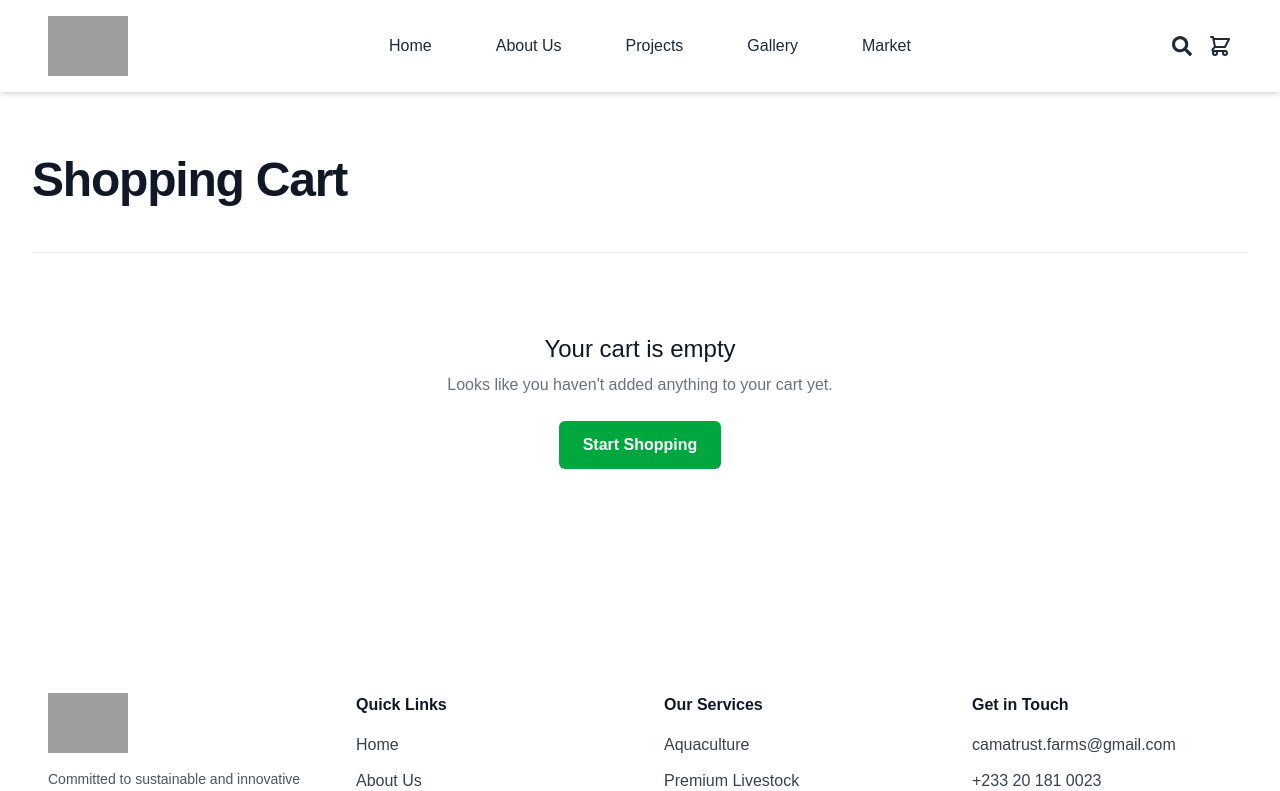
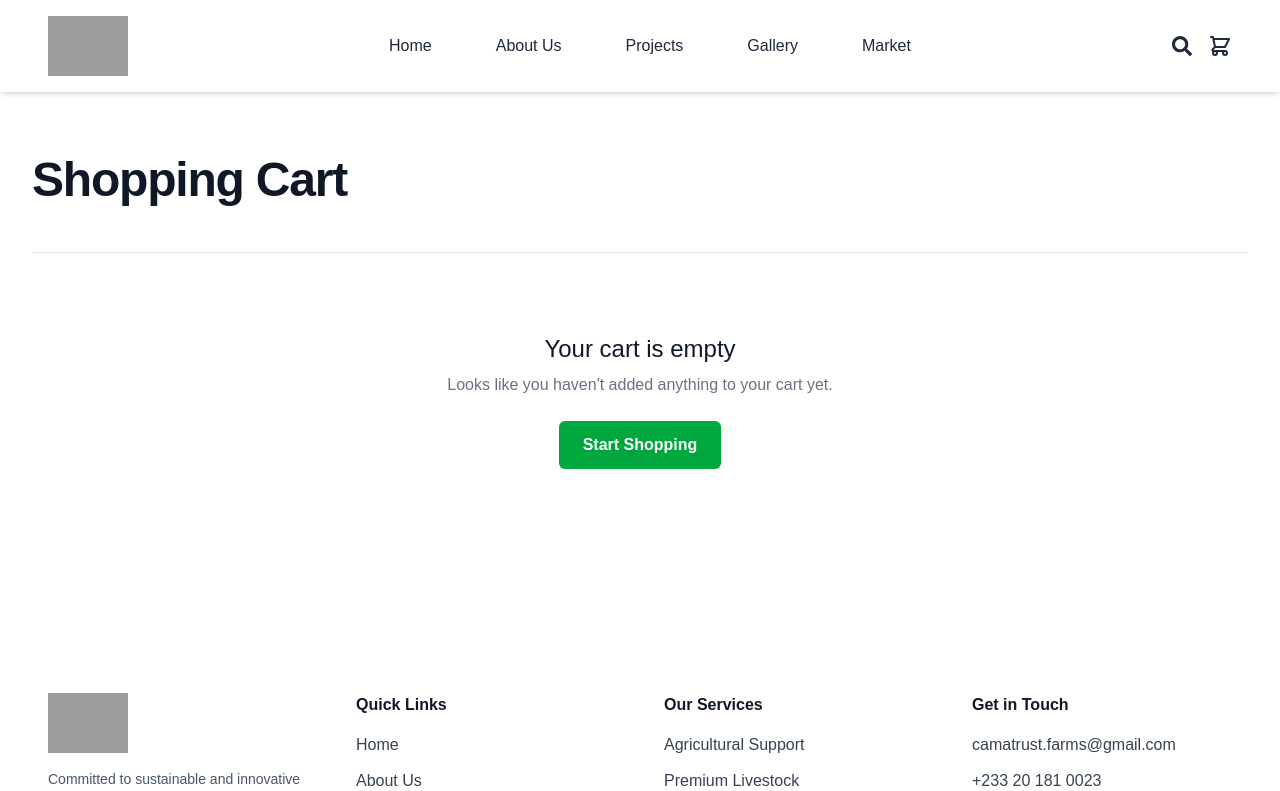
Before and after one commit to gemgeek/camatrust-farms-website, a Next.js app: page /cart in a window 1280 px wide. Shown: the top 791 px of the page. Built offline with nearby package versions, Linux system fonts and the light colour scheme; grey boxes are pictures that could not be loaded.

Commit message:
Update footer

```diff
--- a/src/components/Footer.tsx
+++ b/src/components/Footer.tsx
@@ -51,7 +51,7 @@ const Footer = () => {
           <div>
             <h3 className="font-semibold text-gray-900 mb-4">Our Services</h3>
             <ul className="space-y-3">
-              <li>Aquaculture</li>
+              <li>Agricultural Support</li>
               <li>Premium Livestock</li>
               <li>Organic Produce</li>
               <li>Consultation</li>
--- a/src/components/WhyChooseUs.tsx
+++ b/src/components/WhyChooseUs.tsx
@@ -98,7 +98,7 @@ const WhyChooseUs = () => {
             transition={{ duration: 0.7, ease: "easeOut" }}
           >
             <img
-              src="/harvest1.png"
+              src="/happyharvest.png"
               alt="CamaTrust Farms"
               className="w-full h-full object-cover"
             />
```
Also changed, not shown: 1 other file (tests, documents, lock files or other folders).
